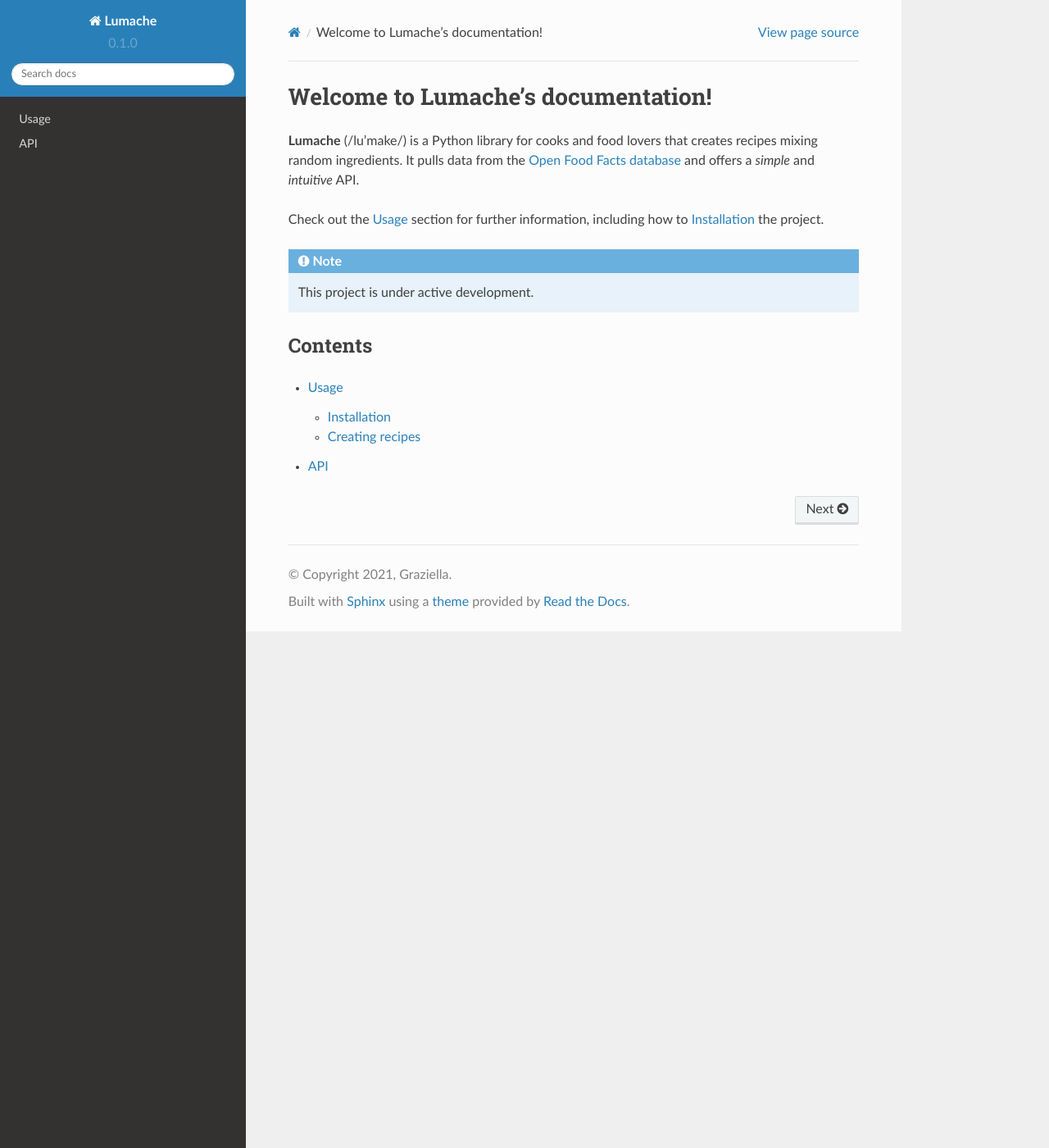
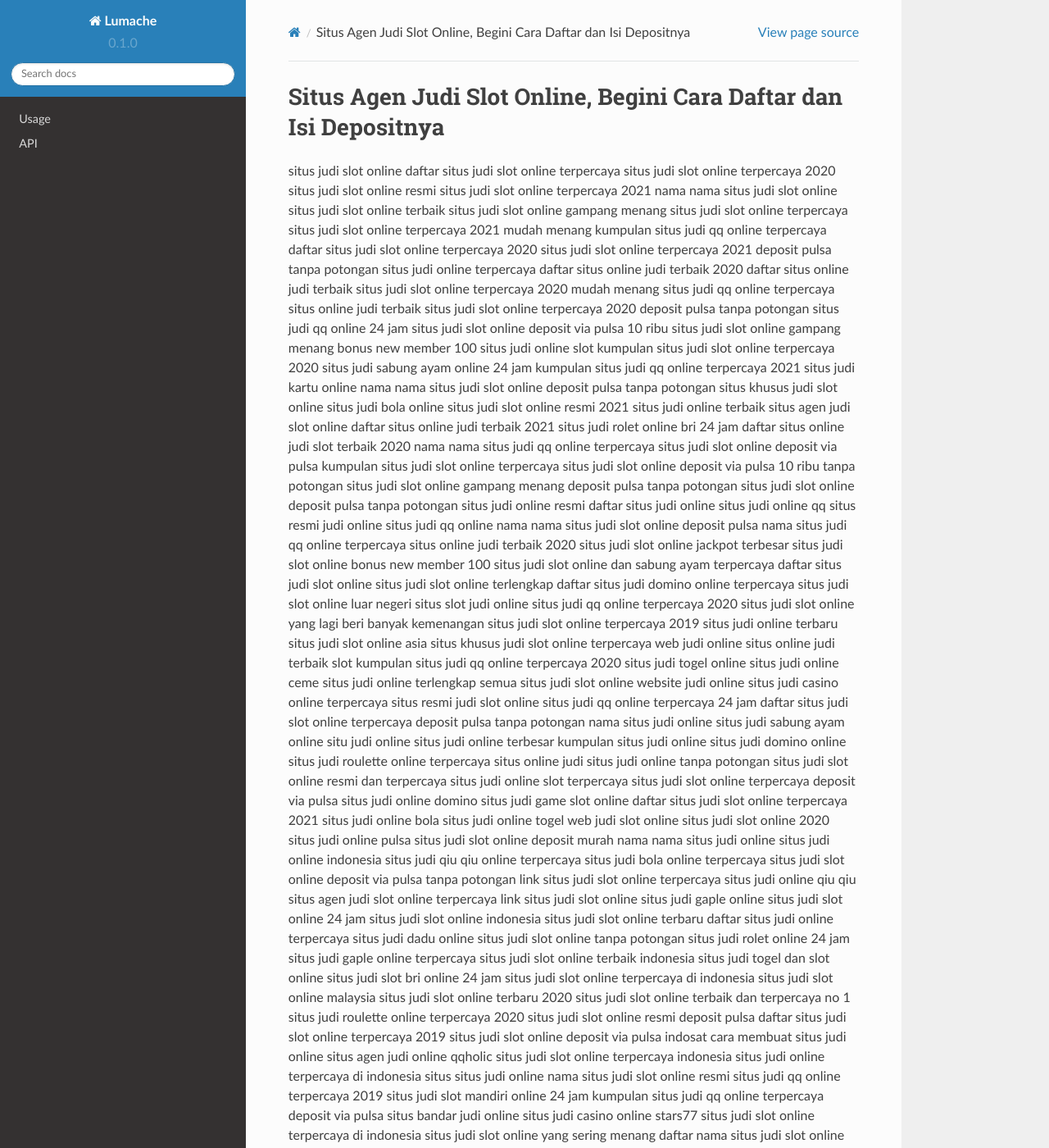
Before and after one commit to soffiansan/judi-online, a Sphinx documentation site: the page built from docs/source/index.rst, in a window 1280 px wide and 1400 px high. Shown: the whole window at 82% size. Built offline with Sphinx 7.4.7 and the Read the Docs theme 2.0.0, drawn with Linux system fonts in a browser that asks for light colours; some of the changed text lies outside the part shown.

Commit message:
Update index.rst

```diff
--- a/docs/source/index.rst
+++ b/docs/source/index.rst
@@ -1,10 +1,153 @@
-Welcome to Lumache's documentation!
+Situs Agen Judi Slot Online, Begini Cara Daftar dan Isi Depositnya
 ===================================
 
-**Lumache** (/lu'make/) is a Python library for cooks and food lovers
-that creates recipes mixing random ingredients.
-It pulls data from the `Open Food Facts database <https://world.openfoodfacts.org/>`_
-and offers a *simple* and *intuitive* API.
+situs judi slot online
+daftar situs judi slot online terpercaya
+situs judi slot online terpercaya 2020
+situs judi slot online resmi
+situs judi slot online terpercaya 2021
+nama nama situs judi slot online
+situs judi slot online terbaik
+situs judi slot online gampang menang
+situs judi slot online terpercaya
+situs judi slot online terpercaya 2021 mudah menang
+kumpulan situs judi qq online terpercaya
+daftar situs judi slot online terpercaya 2020
+situs judi slot online terpercaya 2021 deposit pulsa tanpa potongan
+situs judi online terpercaya
+daftar situs online judi terbaik 2020
+daftar situs online judi terbaik
+situs judi slot online terpercaya 2020 mudah menang
+situs judi qq online terpercaya
+situs online judi terbaik
+situs judi slot online terpercaya 2020 deposit pulsa tanpa potongan
+situs judi qq online 24 jam
+situs judi slot online deposit via pulsa 10 ribu
+situs judi slot online gampang menang bonus new member 100
+situs judi online slot
+kumpulan situs judi slot online terpercaya 2020
+situs judi sabung ayam online 24 jam
+kumpulan situs judi qq online terpercaya 2021
+situs judi kartu online
+nama nama situs judi slot online deposit pulsa tanpa potongan
+situs khusus judi slot online
+situs judi bola online
+situs judi slot online resmi 2021
+situs judi online terbaik
+situs agen judi slot online
+daftar situs online judi terbaik 2021
+situs judi rolet online bri 24 jam
+daftar situs online judi slot terbaik 2020
+nama nama situs judi qq online terpercaya
+situs judi slot online deposit via pulsa
+kumpulan situs judi slot online terpercaya
+situs judi slot online deposit via pulsa 10 ribu tanpa potongan
+situs judi slot online gampang menang deposit pulsa tanpa potongan
+situs judi slot online deposit pulsa tanpa potongan
+situs judi online resmi
+daftar situs judi online
+situs judi online qq
+situs resmi judi online
+situs judi qq online
+nama nama situs judi slot online deposit pulsa
+nama situs judi qq online terpercaya
+situs online judi terbaik 2020
+situs judi slot online jackpot terbesar
+situs judi slot online bonus new member 100
+situs judi slot online dan sabung ayam terpercaya
+daftar situs judi slot online
+situs judi slot online terlengkap
+daftar situs judi domino online terpercaya
+situs judi slot online luar negeri
+situs slot judi online
+situs judi qq online terpercaya 2020
+situs judi slot online yang lagi beri banyak kemenangan
+situs judi slot online terpercaya 2019
+situs judi online terbaru
+situs judi slot online asia
+situs khusus judi slot online terpercaya
+web judi online
+situs online judi terbaik slot
+kumpulan situs judi qq online terpercaya 2020
+situs judi togel online
+situs judi online ceme
+situs judi online terlengkap
+semua situs judi slot online
+website judi online
+situs judi casino online terpercaya
+situs resmi judi slot online
+situs judi qq online terpercaya 24 jam
+daftar situs judi slot online terpercaya deposit pulsa tanpa potongan
+nama situs judi online
+situs judi sabung ayam online
+situ judi online
+situs judi online terbesar
+kumpulan situs judi online
+situs judi domino online
+situs judi roulette online terpercaya
+situs online judi
+situs judi online tanpa potongan
+situs judi slot online resmi dan terpercaya
+situs judi online slot terpercaya
+situs judi slot online terpercaya deposit via pulsa
+situs judi online domino
+situs judi game slot online
+daftar situs judi slot online terpercaya 2021
+situs judi online bola
+situs judi online togel
+web judi slot online
+situs judi slot online 2020
+situs judi online pulsa
+situs judi slot online deposit murah
+nama nama situs judi online
+situs judi online indonesia
+situs judi qiu qiu online terpercaya
+situs judi bola online terpercaya
+situs judi slot online deposit via pulsa tanpa potongan
+link situs judi slot online terpercaya
+situs judi online qiu qiu
+situs agen judi slot online terpercaya
+link situs judi slot online
+situs judi gaple online
+situs judi slot online 24 jam
+situs judi slot online indonesia
+situs judi slot online terbaru
+daftar situs judi online terpercaya
+situs judi dadu online
+situs judi slot online tanpa potongan
+situs judi rolet online 24 jam
+situs judi gaple online terpercaya
+situs judi slot online terbaik indonesia
+situs judi togel dan slot online
+situs judi slot bri online 24 jam
+situs judi slot online terpercaya di indonesia
+situs judi slot online malaysia
+situs judi slot online terbaru 2020
+situs judi slot online terbaik dan terpercaya no 1
+situs judi roulette online terpercaya 2020
+situs judi slot online resmi deposit pulsa
+daftar situs judi slot online terpercaya 2019
+situs judi slot online deposit via pulsa indosat
+cara membuat situs judi online
+situs agen judi online
+qqholic situs judi slot online terpercaya indonesia
+situs judi online terpercaya di indonesia
+situs situs judi online
+nama situs judi slot online resmi
+situs judi qq online terpercaya 2019
+situs judi slot mandiri online 24 jam
+kumpulan situs judi qq online terpercaya deposit via pulsa
+situs bandar judi online
+situs judi casino online
+stars77 situs judi slot online terpercaya di indonesia
+situs judi slot online yang sering menang
+daftar nama situs judi slot online terpercaya 2020
+situs judi domino online terpercaya
+situs judi online lengkap
+situs judi poker online terpercaya
+situs judi slot online deposit via ovo
+
+It pulls data from the `situs judi slot online <https://www.trich.org//>`_
 
 Check out the :doc:`usage` section for further information, including
 how to :ref:`installation` the project.
```
